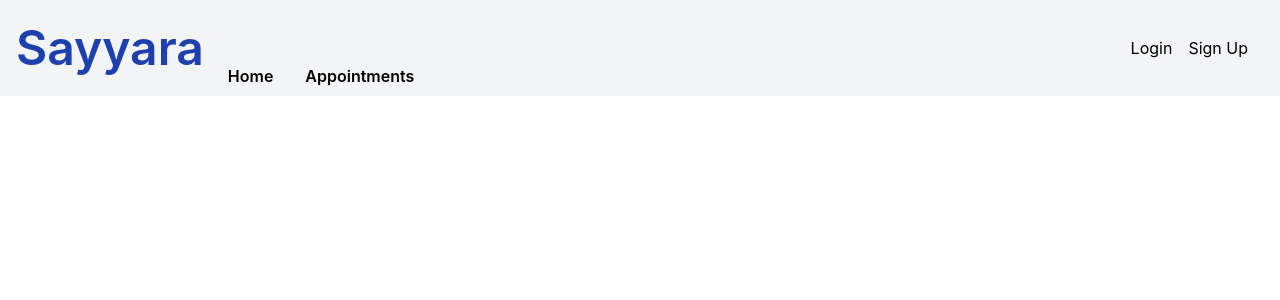
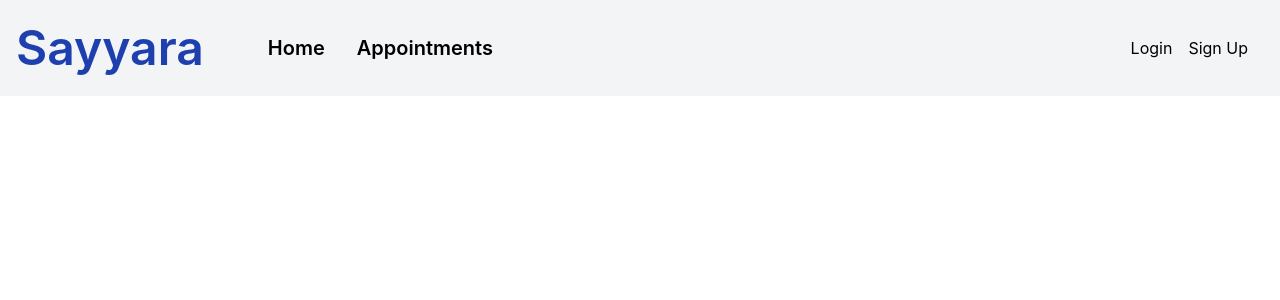
Before and after one commit to csc301-fall-2022/team-project-16-sayyara-m, a React (Create React App) app in the folder frontend/: page /home in a window 1280 px wide. Shown: the top 300 px of the page. Built offline with nearby package versions, Linux system fonts and the light colour scheme.

Commit message:
Navbar links touchup (#14)

```diff
--- a/frontend/src/components/Navbar.tsx
+++ b/frontend/src/components/Navbar.tsx
@@ -8,7 +8,7 @@ const Navbar = () => {
             <div className='text-5xl font-semibold text-blue-800 self-center'>
                 Sayyara  {/* We could put a logo here instead */}
             </div>
-            <div className="self-end">
+            <div className= "flex items-center ml-10 text-xl">
                 <button className="transition duration-100 ease-in-out w-35 bg-gray-10 hover:bg-blue-500 text-black
                             font-semibold py-2 px-4 rounded focus:outline-none focus:shadow-outline ml-2" type="button">
                     <Link to="/home">Home</Link>
```
